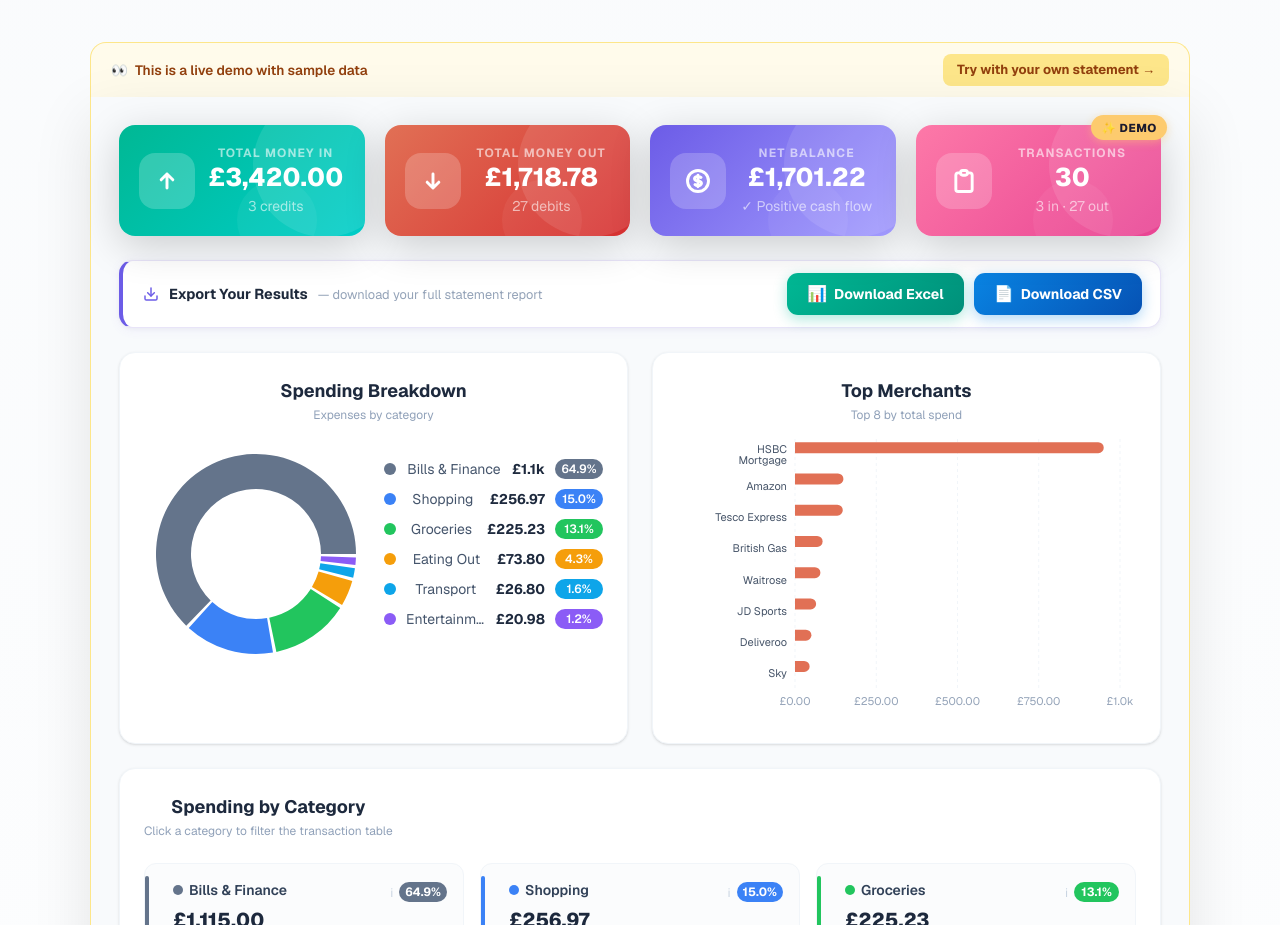
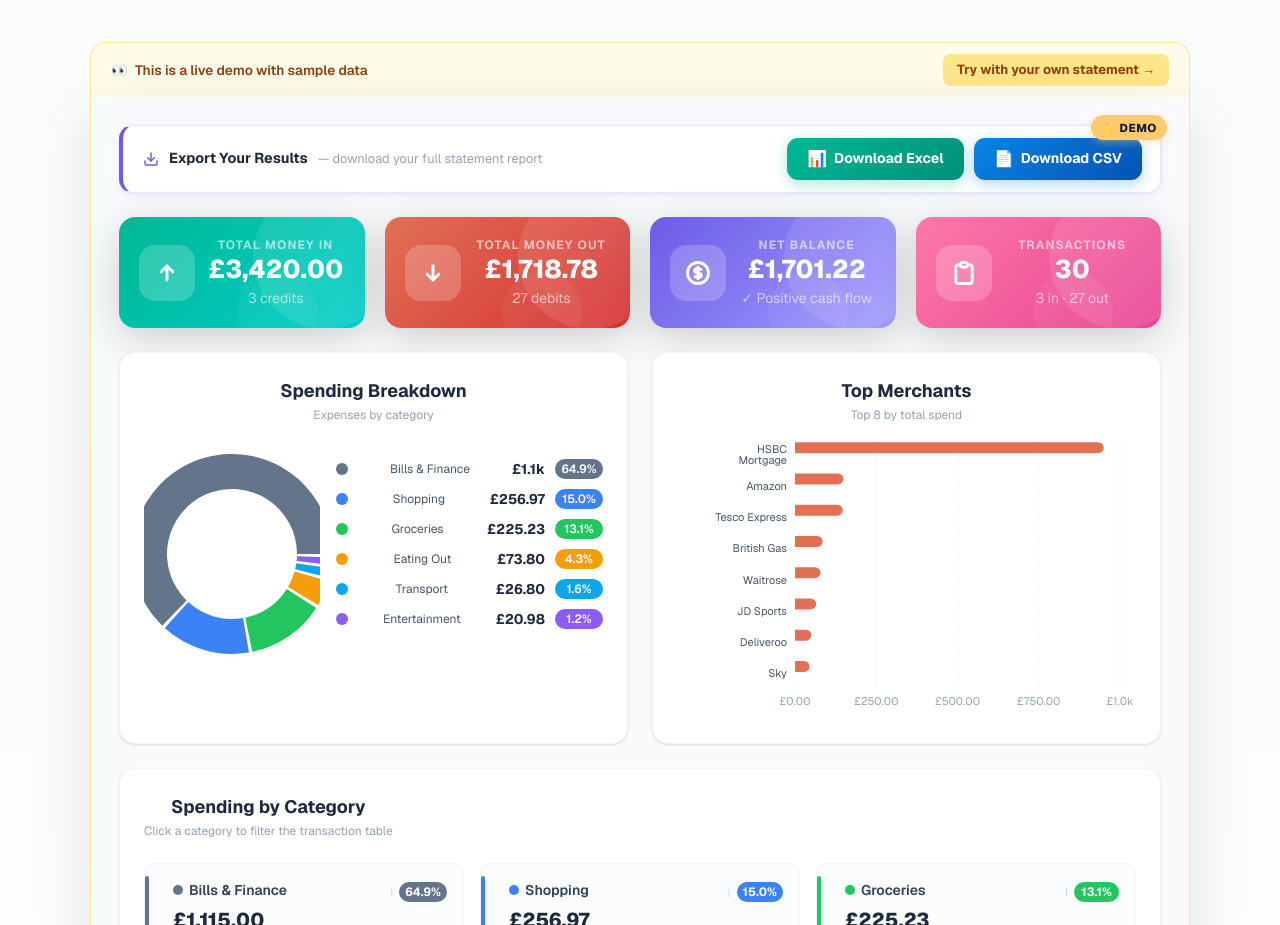
Before and after one commit to kasimk94/StatementFlow, a Next.js app: page / in a window 1280 px wide. Shown: the part 803-1728 px from the top of the page. Built offline with nearby package versions, Linux system fonts and the light colour scheme.

Commit message:
Fix dashboard layout and demo text truncation

```diff
--- a/components/Dashboard.js
+++ b/components/Dashboard.js
@@ -146,7 +146,7 @@ function PieLegend({ data, totalExpenses }) {
         return (
           <div key={entry.name} className="flex items-center gap-2.5">
             <span className="w-3 h-3 rounded-full shrink-0" style={{ backgroundColor: entry.fill }} />
-            <span className="text-sm text-slate-600 flex-1 truncate">{entry.name}</span>
+            <span style={{ fontSize: "12px", color: "#475569", flex: 1 }}>{entry.name}</span>
             <span className="text-sm font-bold text-slate-800 shrink-0">{fmtShort(entry.value)}</span>
             <span
               className="text-xs text-white font-semibold rounded-full px-1.5 py-0.5 shrink-0"
@@ -684,8 +684,8 @@ export default function Dashboard({ transactions, demoMode = false, confidence,
         </div>
       )}
 
-      {/* ── EXPORT TOOLBAR (real dashboard — above KPI cards) ── */}
-      {!demoMode && <ExportToolbar downloading={downloading} onDownload={handleDownload} onCSV={handleCSV} downloadError={downloadError} />}
+      {/* ── EXPORT TOOLBAR (above KPI cards — both real and demo) ── */}
+      <ExportToolbar downloading={downloading} onDownload={handleDownload} onCSV={handleCSV} downloadError={downloadError} />
 
       {/* ── STAT CARDS ── */}
       <div ref={demoRef} className="grid grid-cols-1 sm:grid-cols-2 lg:grid-cols-4 gap-5">
@@ -741,9 +741,6 @@ export default function Dashboard({ transactions, demoMode = false, confidence,
         />
       </div>
 
-      {/* ── EXPORT TOOLBAR (demo — below KPI cards) ── */}
-      {demoMode && <ExportToolbar downloading={downloading} onDownload={handleDownload} onCSV={handleCSV} downloadError={downloadError} />}
-
       {/* ── CHARTS ── */}
       <div ref={chartsRef} className="grid grid-cols-1 lg:grid-cols-2 gap-6" style={sectionStyle(350)}>
 
@@ -756,7 +753,7 @@ export default function Dashboard({ transactions, demoMode = false, confidence,
           ) : (
             <div className="flex flex-col lg:flex-row gap-4 items-start">
               {/* Chart */}
-              <div className="w-full lg:w-56 shrink-0">
+              <div className="w-full lg:w-44 shrink-0">
                 <ResponsiveContainer width="100%" height={230}>
                   <PieChart>
                     <Pie
@@ -803,7 +800,7 @@ export default function Dashboard({ transactions, demoMode = false, confidence,
                 </ResponsiveContainer>
               </div>
               {/* Legend */}
-              <div className="flex-1 min-w-0">
+              <div className="flex-1">
                 <PieLegend data={pieData} totalExpenses={expenses} />
               </div>
             </div>
```
